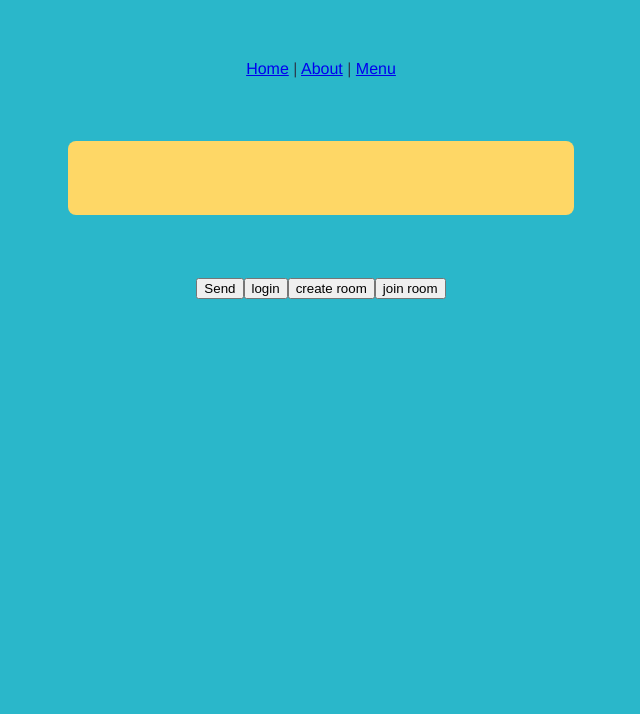
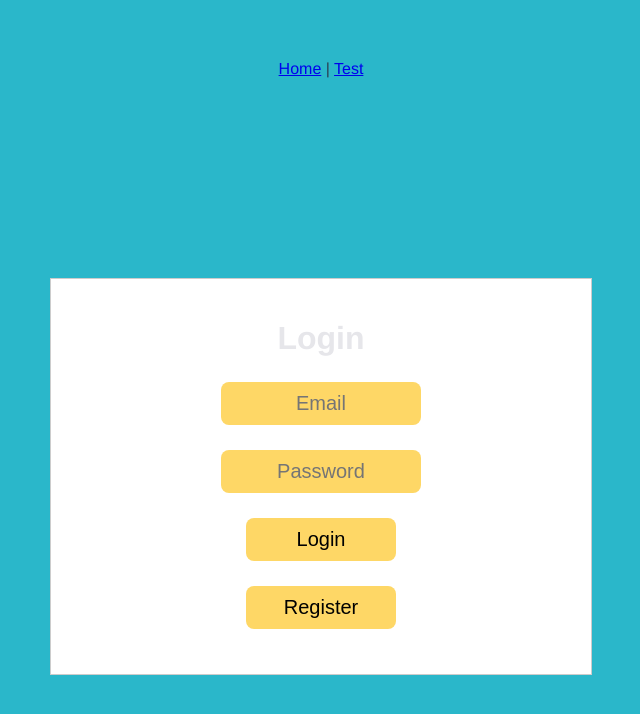
Before and after one commit to dbllt/oci_drawthatpaper, a Vue app in the folder dtp-front/: page / in a window 1280 px wide. Shown: the top 714 px of the page, without its empty margins (319-959 px from the left). Built offline with nearby package versions, Linux system fonts and the light colour scheme.

Commit message:
changing top router links

```diff
--- a/dtp-front/src/App.vue
+++ b/dtp-front/src/App.vue
@@ -2,8 +2,7 @@
   <div id="app">
     <div id="nav">
       <router-link to="/">Home</router-link> |
-      <router-link to="/about">About</router-link> |
-      <router-link to="/login">Menu</router-link>
+      <router-link to="/login">Test</router-link>
     </div>
     <router-view/>
   </div>
--- a/dtp-front/src/components/account/Register.vue
+++ b/dtp-front/src/components/account/Register.vue
@@ -40,7 +40,7 @@ export default {
 
     back: function () {
 
-      this.$router.push('/login')
+      this.$router.push('/')
     },},
     created :function(){
 
--- a/dtp-front/src/router/index.js
+++ b/dtp-front/src/router/index.js
@@ -14,7 +14,7 @@ const routes= [
     {
         path: '/',
         name: 'Home',
-        component: ExampleUseConnection
+        component: Login
     },
     {
         path: '/room/:id',
@@ -34,7 +34,7 @@ const routes= [
     {
         path: '/login',
         name: 'Login',
-        component: Login
+        component: ExampleUseConnection
     },
     {
         path: '/register',
```
